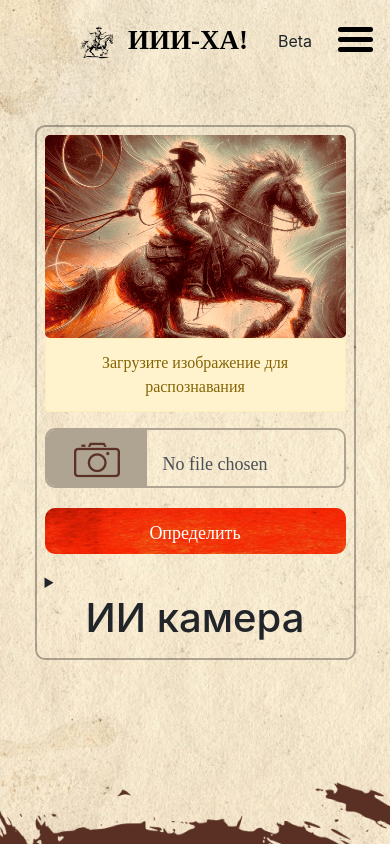
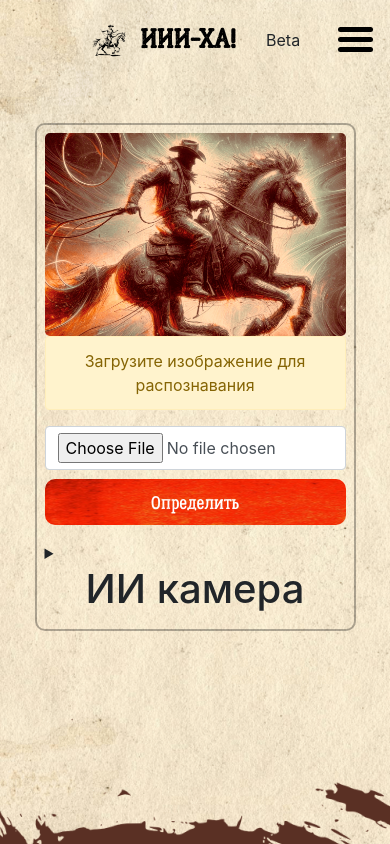
Before and after one commit to amtp1/iiiha, a Django app: page /smartcamera in a window 390 px wide. Run offline with Django 4.2, Linux system fonts and the light colour scheme; some libraries are stand-ins or nearby versions.

Commit message:
refactoring

```diff
--- a/iiiha/core/static/css/main.css
+++ b/iiiha/core/static/css/main.css
@@ -1,3 +1,10 @@
+@font-face {
+	font-family: 'Lumberjack_Rough';
+	src: url('../fonts/Lumberjack_Rough.otf') format('otf'),
+       url('../fonts/Lumberjack-Rough.woff') format('woff');
+}
+
+
 html{
     width: 100%;
     max-width: 100%;
@@ -5,6 +12,8 @@ html{
     margin: 0;
     position: relative;
 	min-height: 100vh;
+	touch-action:none;
+  font-family: 'Lumberjack_Rough', sans-serif;
 }
 
   body
@@ -13,6 +22,7 @@ html{
     max-width: 100%;
     overflow-x: hidden;
 	min-height: 100%;
+	touch-action:none;
   }
 /*--------------------------------------------------------------
 # Navigation Menu
@@ -236,29 +319,7 @@ body.mobile-nav-active #mobile-nav-toggle {
     display: none;
   }
 }
-@import url(../fonts/Lumberjack_Rough.otf);
-@import url(../fonts/Lumberjack_Inline_Rough.otf);
-@import url(../fonts/Lumberjack_Rough_Shadow.otf);
-@import url(../fonts/Lumberjack.otf);
-
-/*@font-face {
-  font-family: 'LumberjackRough';
-  src: url('../fonts/Lumberjack_Rough.otf') format("opentype");
-}
-@font-face {
-  font-family: 'LumberjackRough';
-  src: url('../fonts/Lumberjack_Inline_Rough.otf') format("opentype");
-}
-@font-face {
-  font-family: 'LumberjackRough';
-  src: url('../fonts/Lumberjack_Rough_Shadow.otf') format("opentype");
-}
-@font-face {
-  font-family: 'LumberjackRough';
-  src: url('../fonts/Lumberjack.otf') format("opentype");
-}
-*/
-
+@import url('fonts/Lumberjack_Rough.otf');
 .login-page {
     background: url(../img/bg.png) no-repeat bottom center;
     background-size: cover;
@@ -408,9 +469,6 @@ img.plane {
     border-radius: 20px;
 	padding: 8px;
 	margin: 30px auto 30px;
-}
-.info-content .alert {
-	font-family: Lumberjack_Rough;
 }
 .info-content .form-btn {
 	background: url(../img/btn-bg.png) no-repeat center center;
@@ -1248,7 +1306,7 @@ a:hover {
     line-height: 70px;
 	font-family: Lumberjack_Rough;
 }
-#smartcameraImageInput {
+#avatar {
     width: 100%;
     border: solid 2px rgba(174, 164, 145, 1);
     border-radius: 10px;
@@ -1258,13 +1316,8 @@ a:hover {
 	position: relative;
 	font-family: Lumberjack_Rough;
 	font-size: 18px;
-	background: transparent;
-}
-#smartcameraImageInput[type="file"]::file-selector-button {
-  opacity:0;
-  width: 124px;
-}
-#smartcameraImageInput:after {
+}
+#avatar:after {
 	position: absolute;
     content: "";
     background: url(../img/el3.png) rgba(174, 164, 145, 1) no-repeat;
@@ -1273,7 +1326,16 @@ a:hover {
     width: 124px;
     height: 60px;
     left: 0;
-	top: 0;
+}
+#avatar:before {
+	position: absolute;
+    content: "";
+    background: url(../img/el4.png) no-repeat;
+    background-size: unset;
+    background-position: center center;
+    width: 124px;
+    height: 60px;
+    left: 0;
 }
 .parallax {
   position: absolute;
@@ -2075,6 +2137,7 @@ body {
     height: 100%;
     min-height: 100vh;
 	position: relative;
+	touch-action:none;
 }
 .rating-container {
     margin-left: 0;
@@ -2126,12 +2189,6 @@ body {
 .text-marquee-bl {
     height: 330px;
 }
-#smartcameraImageInput:after {
-    width: 100px;
-}
-#smartcameraImageInput[type="file"]::file-selector-button {
-  width: 100px;
-}
 }
 @media screen and (max-width: 375px) {
 .mob-slogan {
```
Also changed, not shown: other parts of iiiha/core/static/css/main.css (+74 -5 lines), iiiha/core/static/fonts/Lumberjack-Rough.woff (added), iiiha/core/static/fonts/Lumberjack.woff (added), 1 other file.
